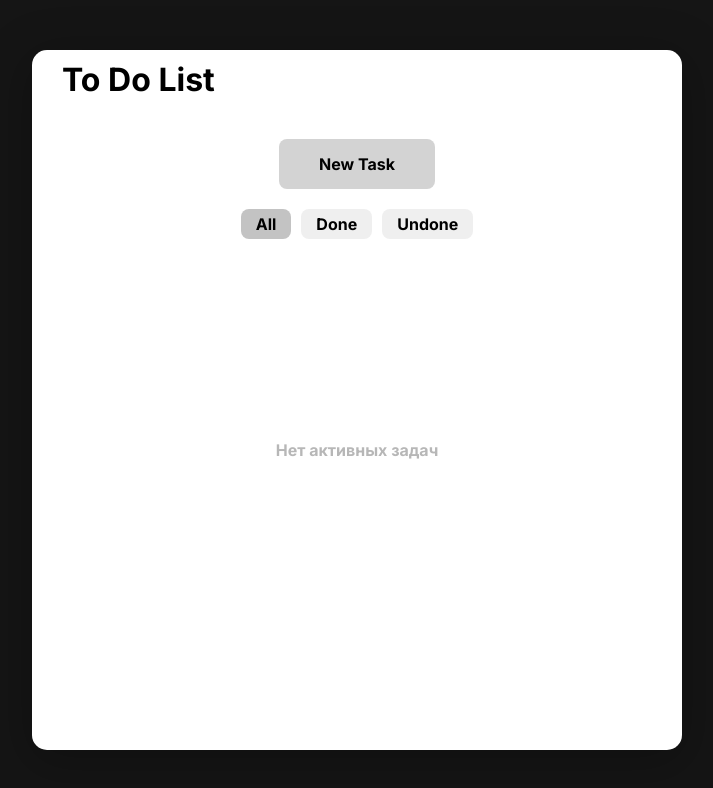
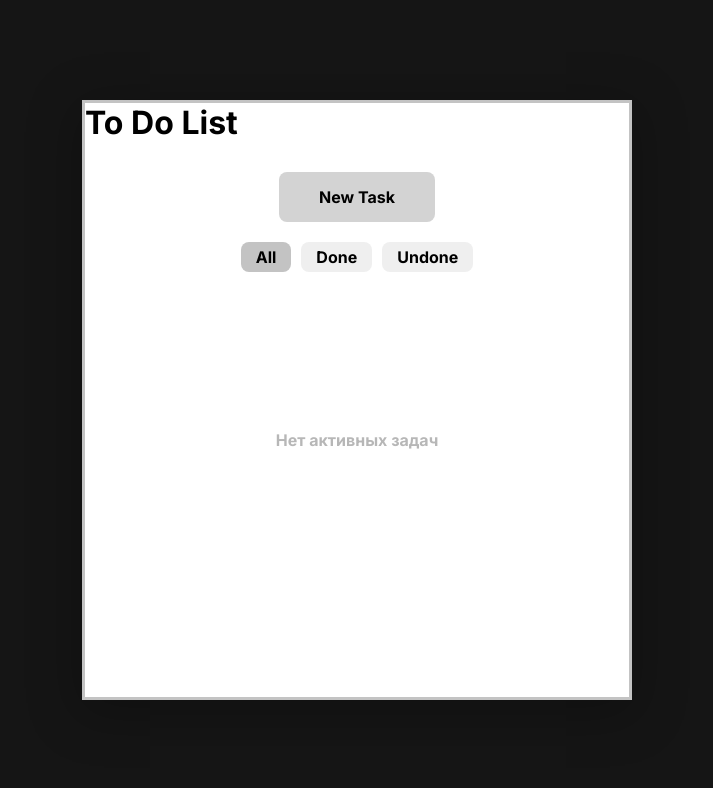
Before and after one commit to nothakkari/react-tasklist, a React (Create React App) app in the folder tasklist/: page / in a window 1280 px wide. Shown: the top 788 px of the page, without its empty margins (283-996 px from the left). Built offline with nearby package versions, Linux system fonts and the light colour scheme.

Commit message:
styles for root.jsx

```diff
--- a/tasklist/src/root.css
+++ b/tasklist/src/root.css
@@ -1,41 +1,29 @@
+/* Tasks in Task List */
 #tasks {
+    width: 100%;
     text-align: center;
     margin-top: 20px;
-    overflow-y: scroll;
-    height: 600px;
 }
+/* ============================================================ */
 
 .tasks-list {
-    width: 650px;
-    height: 700px;
-    border-radius: 15px;
+    width: 550px;
+    height: 600px;
     -webkit-box-shadow: 0px 10px 48px 6px rgba(0,0,0,0.23);
     -moz-box-shadow: 0px 10px 48px 6px rgba(0,0,0,0.23);
     box-shadow: 0px 10px 48px 6px rgba(0,0,0,0.23);
     background: white;
+    border: 3px solid rgb(195, 195, 195);
+    position: relative;
 }
 
-.tasks-list__header {
-    display: flex;
-    align-items: center;
-    justify-content: space-between;
-    padding: 10px 30px;
+.tasks-list__footer {
+    text-align: center;
+    font-size: .5rem;
+    text-transform: uppercase;
+    position: absolute;
+    bottom: 10px;
+    left: 0;
+    right: 0;
+    color: #b7b7b7;
 }
-
-.tasks-list__header button {
-    padding: 15px 20px;
-    outline: none;
-    border: none;
-    cursor: pointer;
-    border-radius: 8px;
-    transition: all .2s ease;
-    background-color: #5b5b5b;
-    color: white;
-    font-size: .9rem;
-}
-
-.tasks-list__header button:hover {
-    -webkit-box-shadow: 0px 4px 13px 3px rgba(0,0,0,0.24);
-    -moz-box-shadow: 0px 4px 13px 3px rgba(0,0,0,0.24);
-    box-shadow: 0px 2px 10px 3px rgba(0,0,0,0.24);
-}
```
